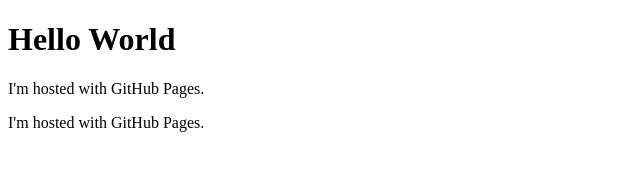
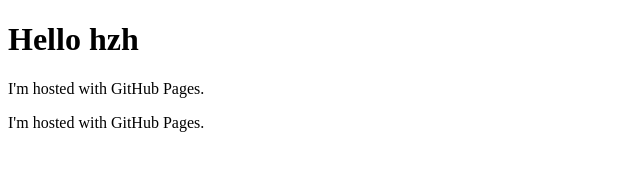
Before and after one commit to hzh0430/hzh0430.github.io, a plain HTML site: page index.html in a window 1280 px wide. Shown: the full height of the page, 0-640 px from the left. Drawn offline with Linux system fonts and the light colour scheme.

Commit message:
Update index.html

```diff
--- a/index.html
+++ b/index.html
@@ -2,7 +2,7 @@
 <html>
 
 <body>
-    <h1>Hello World</h1>
+    <h1>Hello hzh</h1>
     <p>I'm hosted with GitHub Pages.</p>
     <p>I'm hosted with GitHub Pages.</p>
 </body>
```
